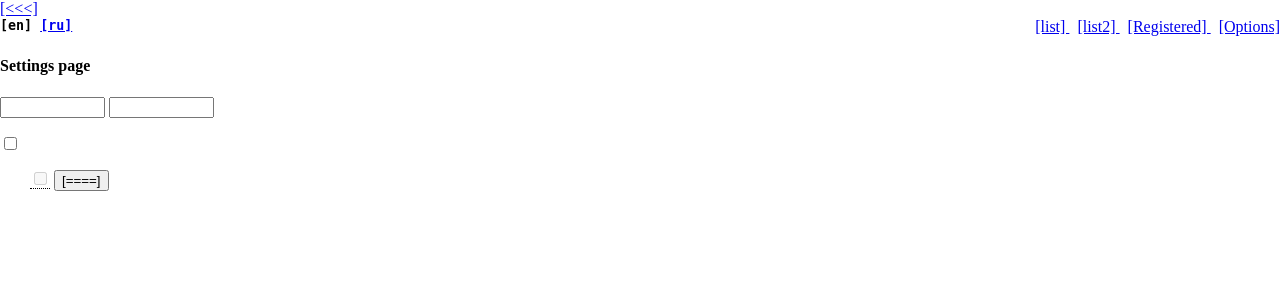
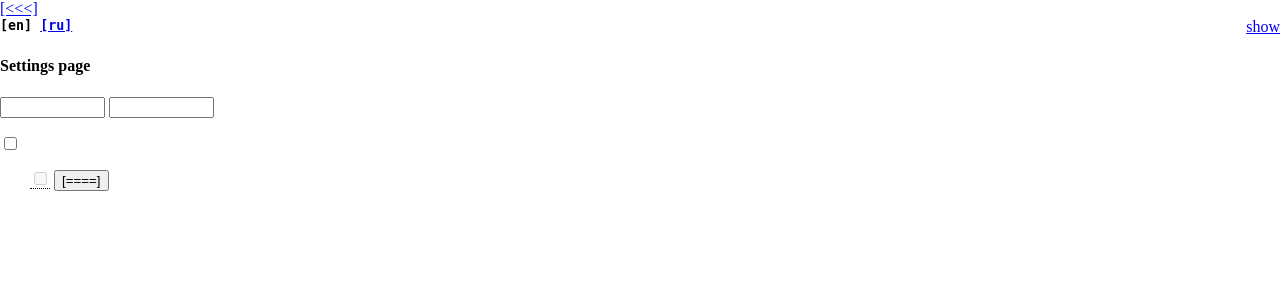
Before and after one commit to uzername/barcodeHandling, a PHP site: template webtemplates/options.twig in a window 1280 px wide. Shown: the top 300 px of the page. Run offline with PHP 8.4, Linux system fonts and the light colour scheme; the template is opened without the code that fills it: most values are stand-ins (such as "Sample title", 1, 10 or a date in 2020); some libraries are stand-ins or nearby versions.

Commit message:
Neat JS menu in list

```diff
--- a/webtemplates/commonbar.twig
+++ b/webtemplates/commonbar.twig
@@ -22,10 +22,31 @@
                         <a href="/changelanguage?newlang=ru&wayback={{wayback}}" id="ru">[ru]</a>
                     {% endif %}
                 </div>
+                {% autoescape false %}
+                <a href="#" id="a-commonmenu-trigger" onclick="triggerMenu(this);">{{localizedmessages["showlist"]|default('show')|raw}}</a>
+                {% endautoescape %}
+                <div id="div-commonmenu">
 
-                <a href="/list"> {{localizedmessages['scannedlist']|default('[list]')}} </a> &nbsp;
-                <a href="/list/v2"> {{localizedmessages['scannedlist2']|default('[list2]')}} </a> &nbsp;
-                <a href="/registeredbarcodes"> {{localizedmessages['registeredlist']|default('[Registered]')}} </a> &nbsp;
-                <a href="/options"> {{localizedmessages['optionsentry']|default('[Options]') }} </a>
+                <a href="/list"> {{localizedmessages['scannedlist']|default('[list]')}} </a> &nbsp; <br/>
+                <a href="/list/v2"> {{localizedmessages['scannedlist2']|default('[list2]')}} </a> &nbsp; <br/>
+                <a href="/registeredbarcodes"> {{localizedmessages['registeredlist']|default('[Registered]')}} </a> &nbsp; <br/>
 
+                <a href="/options"> {{localizedmessages['optionsentry']|default('[Options]') }} </a> &nbsp;
+
+                </div>
             </div>
+                <script type="text/javascript">
+                    {% autoescape false %}
+                    function triggerMenu (in_itmTrigger) {
+                        let triggerObject = $("#a-commonmenu-trigger");
+                        $("#div-commonmenu").toggle();
+
+                        if ($("#div-commonmenu").css('display') !== 'none') {
+                            triggerObject.html('{{localizedmessages["hidelist"]|default('hide')|raw}}');
+                        } else {
+
+                            triggerObject.html('{{localizedmessages["showlist"]|default('show')|raw}}');
+                        }
+                    }
+                    {% endautoescape %}
+                </script>
--- a/webtemplatesresources/commonbar.css
+++ b/webtemplatesresources/commonbar.css
@@ -1,5 +1,12 @@
 #div-languages {
     font-family: monospace; font-weight: bold; font-size: 10pt; background-color: white; float:left;
+}
+#div-commonmenu {
+    background-color: #e5f2ff;
+    position: absolute;
+    display:none;
+    right: 0;
+    text-align: left;
 }
 body {
     margin:0; padding:0;
```
Also changed, not shown: localeHandler.php (+6 -2 lines).
